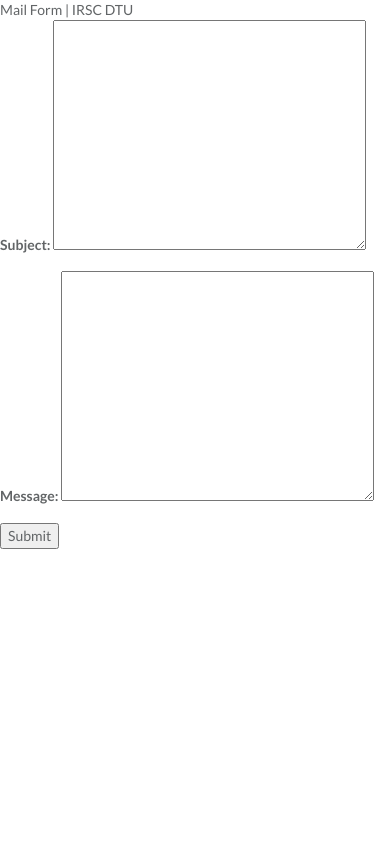
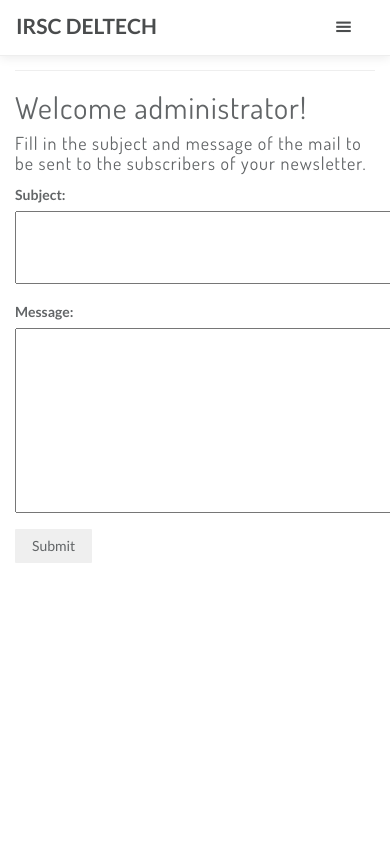
Before and after one commit to ak33xx/irscdtu, a Django app: page /newsletter/ in a window 390 px wide; the page is wider, and only the part inside the window is pictured. Run offline with Django 3.2, Linux system fonts and the light colour scheme; a user stored in the database is signed in; some libraries are stand-ins or nearby versions; some web fonts are replaced.

Commit message:
Front end of auto mailer and debugging.

```diff
--- a/src/assets/css/main.css
+++ b/src/assets/css/main.css
@@ -1596,3 +1596,14 @@ img.centered {
 .card-404 {
   color: #626567;
 }
+
+
+/* Mail Form
+–––––––––––––––––––––––––––––––––––––––––––––––––– */
+#mailer {
+  padding-top: 50px;
+}
+
+.mailer-form p label{
+  display: block;
+}
--- a/src/assets/js/main.js
+++ b/src/assets/js/main.js
@@ -210,10 +210,10 @@ $(document).ready(function () {
             color: "#D98880",
 						timer: false,
             slides: [
-			 					{ src: "img/placeholder-big.jpg", width: "100%", transition: 'fade' },
-			 					{ src: "img/photo1.jpeg", width: "100%", transition: 'fade' },
-			 					{ src: "img/photo2.jpeg", width: "100%", transition: 'fade' },
-								{ src: "img/placeholder-slider2.jpg", transition: 'slideLeft' }
+			 					{ src: "static/img/placeholder-big.jpg", width: "100%", transition: 'fade' },
+			 					{ src: "static/img/photo1.jpeg", width: "100%", transition: 'fade' },
+			 					{ src: "static/img/photo2.jpeg", width: "100%", transition: 'fade' },
+								{ src: "static/img/placeholder-slider2.jpg", transition: 'slideLeft' },
 						],
 						// end: function(){
 						// 	$("#Hmessage").show();
--- a/src/newsletter/forms.py
+++ b/src/newsletter/forms.py
@@ -1,5 +1,11 @@
 from django import forms
 
 class MailForm(forms.Form):
-    subject = forms.CharField(widget=forms.Textarea)
-    message = forms.CharField(widget=forms.Textarea)
+    subject = forms.CharField(widget=forms.Textarea(attrs={
+                                    'rows':3,
+                                    'cols':100
+                                }))
+    message = forms.CharField(widget=forms.Textarea(attrs={
+                                    'rows':8,
+                                    'cols':100
+                                }))
--- a/src/newsletter/templates/newsletter/mail_form.html
+++ b/src/newsletter/templates/newsletter/mail_form.html
@@ -6,9 +6,40 @@
 {% endblock %}
 
 {% block content %}
-  <form method="POST" action="">
+<div id="mailer" class="container">
+  <div class="preloader flex flex-middle flex-center">
+      <div class="wrapper">
+          <div class="loader"></div>
+      </div>
+  </div>
+
+  <!-- Navbar -->
+  <nav class="navbar navbar-burger navbar-fixed-top is-transparent" role="navigation">
+      <div class="container">
+          <div class="navbar-header">
+              <a class="navbar-brand" href="{% url 'home' %}">IRSC DELTECH</a>
+              <span class="sr-only">Toggle navigation</span>
+              <button class="icon icon-menu burger-menu"></button>
+          </div>
+          <div class="menu-wrapper">
+              <div class="overlay-menu flex flex-middle">
+                  <ul class="navigation" role="menubar">
+                      <li role="menuitem"><a href="{% url 'home' %}">Home</a></li>
+                      <li role="menuitem"><a href="{% url 'about' %}">About</a></li>
+                      <li role="menuitem"><a href="{% url 'contact' %}">Contact</a></li>
+
+                  </ul>
+              </div>
+          </div>
+      </div>
+  </nav>
+  <hr>
+  <h2>Welcome administrator!</h2>
+  <h4>Fill in the subject and message of the mail to be sent to the subscribers of your newsletter.</h4>
+  <form method="POST" action="" class="mailer-form">
     {{ form.as_p }}
     {% csrf_token %}
-    <input type="submit" class="button">
+    <input type="submit" class="btn btn-submit">
   </form>
+</div>
 {% endblock %}
--- a/src/newsletter/urls.py
+++ b/src/newsletter/urls.py
@@ -7,6 +7,7 @@ app_name = "newsletter"
 
 urlpatterns = [
     url(r'^$', views.send_email, name='send_email'),
+    url(r'^visitor/$', views.save_visitor, name='visitor'),
 ]
 
 urlpatterns += staticfiles_urlpatterns()
--- a/src/newsletter/views.py
+++ b/src/newsletter/views.py
@@ -19,11 +19,28 @@ def send_email(request):
                 try:
                     send_mail(
                         form.cleaned_data['subject'],
-                        form.cleaned_data['message'],
+                        'Hi {} !\n\n'.format(p.name) + form.cleaned_data['message'],
                         "gulasnani7@gmail.com",
                         [p.email_id]
                     )
                 except BadHeaderError:
                     return HttpResponse('Invalid header found.')
-            return HttpResponseRedirect(reverse('mailform'))
+            return HttpResponseRedirect(reverse('newsletter:send_email'))
     return render(request, 'newsletter/mail_form.html', {'form': form})
+
+def save_visitor(request):
+    if(request.method == 'POST'):
+        person = models.MailTo()
+        person.name = request.POST.get("name")
+        person.email_id = request.POST.get("email")
+        person.save()
+        try:
+            send_mail(
+                "IRSC DTU | Signup for newsletter",
+                'Hi {} !\n\n'.format(person.name) + "Thank you for signing up for our newsletter. We promise you regular updates on road safety, be them new or prevalent laws on the same, or be them awareness programs in your neighbourhood. We'll be glad to also share with you our own initiatives and campaigns, and how you can be a part of something so crucial to the society.\n\nRegards,\nIRSC DTU",
+                "gulasnani7@gmail.com",
+                [person.email_id]
+            )
+        except BadHeaderError:
+            return HttpResponse('Invalid header found.')
+    return render(request, "index.html")
--- a/src/report/views.py
+++ b/src/report/views.py
@@ -1,4 +1,6 @@
 from django.shortcuts import render
+from django.urls import reverse
+from django.http import HttpResponseRedirect
 from . import models
 
 def send_report(request):
@@ -8,4 +10,4 @@ def send_report(request):
         rep.email = request.POST.get("email")
         rep.message = request.POST.get("message")
         rep.save()
-    return render(request, "index.html")
+    return HttpResponseRedirect(reverse('home'))
--- a/src/templates/about.html
+++ b/src/templates/about.html
@@ -284,7 +284,7 @@
                                         <h5>Event Management Executive</h5>
                                     </div>
                                 </div>
-                                <div class="card">
+                                <!-- <div class="card">
                                     <div class="card-media">
                                         <figure class="figure">
                                             <img src="{% static 'img/thumbs/ashishkumar.jpg' %}" alt="customer" />
@@ -302,7 +302,7 @@
                                         <h4 class="bold">Ashish Kumar</h4>
                                         <h5>PR/Publicity Executive</h5>
                                     </div>
-                                </div>
+                                </div> -->
                                 <div class="card">
                                     <div class="card-media">
                                         <figure class="figure">
--- a/src/templates/layout.html
+++ b/src/templates/layout.html
@@ -3,7 +3,7 @@
 <html class="no-js">
     <head>
         <meta charset="utf-8">
-        {% block title %}{% endblock %}
+        <title>{% block title %}{% endblock %}</title>
         <meta name="description" content="HTML5 Landing Page Template">
         <meta name="viewport" content="width=device-width, initial-scale=1">
         <meta name="author" content="Filip Greksa">
```
Also changed, not shown: src/templates/index.html (+35 -3 lines), src/assets/css/vegas.min.css, src/assets/img/placeholder-big2.jpg (deleted), src/assets/img/placeholder-big3.jpg (deleted), src/db.sqlite3.
